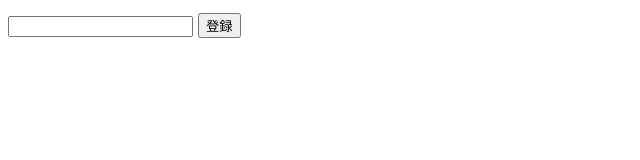
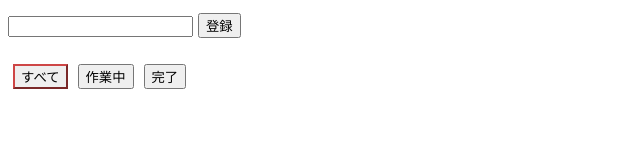
Before and after one commit to djkazunoko/vue-todoapp, a plain HTML site: page index.html in a window 1280 px wide. Shown: the whole page, without its empty margins (0-640 px from the left). Drawn offline with nearby package versions, Linux system fonts and the light colour scheme.

Commit message:
ToDoの処理状態ごとの表示

```diff
--- a/app.js
+++ b/app.js
@@ -2,6 +2,11 @@ import { createApp } from "https://unpkg.com/vue@3/dist/vue.esm-browser.js";
 
 let id = 0;
 const STORAGE_KEY = "vue-todoapp";
+const filters = {
+  all: (todos) => todos,
+  active: (todos) => todos.filter((todo) => !todo.done),
+  done: (todos) => todos.filter((todo) => todo.done),
+};
 
 createApp({
   data() {
@@ -9,7 +14,13 @@ createApp({
       newTodo: "",
       todos: JSON.parse(localStorage.getItem(STORAGE_KEY) || "[]"),
       editedTodo: null,
+      visibility: "all",
     };
+  },
+  computed: {
+    filteredTodos() {
+      return filters[this.visibility](this.todos);
+    },
   },
   methods: {
     addTodo() {
@@ -32,5 +43,8 @@ createApp({
         this.removeTodo(todo);
       }
     },
+    changeVisibility(visibility) {
+      this.visibility = visibility;
+    },
   },
 }).mount("#app");
--- a/index.html
+++ b/index.html
@@ -14,7 +14,7 @@
         <button>登録</button>
       </form>
       <ul>
-        <li v-for="todo in todos" :key="todo.id">
+        <li v-for="todo in filteredTodos" :key="todo.id">
           <input type="checkbox" v-model="todo.done">
           <input
             v-if="todo === editedTodo"
@@ -28,6 +28,17 @@
           <button @click="removeTodo(todo)">削除</button>
         </li>
       </ul>
+      <ul class="filters">
+        <li>
+          <button @click="changeVisibility('all')" :class="{ selected: visibility === 'all' }">すべて</button>
+        </li>
+        <li>
+          <button @click="changeVisibility('active')" :class="{ selected: visibility === 'active' }">作業中</button>
+        </li>
+        <li>
+          <button @click="changeVisibility('done')" :class="{ selected: visibility === 'done' }">完了</button>
+        </li>
+      </ul>
     </div>
     <script type="module" src="app.js"></script>
   </body>
--- a/style.css
+++ b/style.css
@@ -1,6 +1,15 @@
 button {
   margin: 5px;
+}
+ul {
+  padding: 0;
 }
 .done {
   text-decoration: line-through;
 }
+.filters li {
+	display: inline;
+}
+.filters li button.selected {
+	border-color: #CE4646;
+}
```
